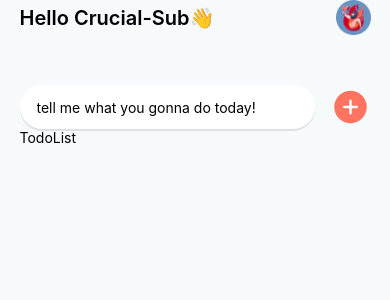
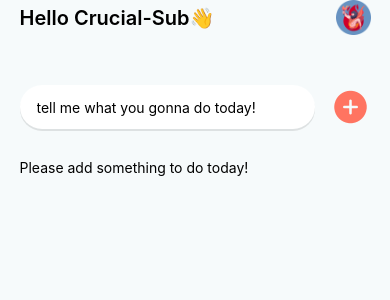
Before and after one commit to crucial-sub/odot, a React Native app: screen / in a window 390 px wide. Shown: the top 300 px of the page. Built offline with nearby package versions, Linux system fonts and the light colour scheme.

Commit message:
todoList 구현

```diff
--- a/src/components/Todos/Todo.tsx
+++ b/src/components/Todos/Todo.tsx
@@ -1,14 +1,39 @@
 import {StyleSheet, Text, View} from 'react-native';
 import React from 'react';
 
-const Todo = () => {
+interface TodoProps {
+  todo: string;
+}
+
+const Todo = ({todo}: TodoProps) => {
   return (
-    <View>
-      <Text>Todo</Text>
+    <View style={styles.todoWrapper}>
+      <View style={styles.checkState}></View>
+      <Text style={styles.todoText}>{todo}</Text>
     </View>
   );
 };
 
 export default Todo;
 
-const styles = StyleSheet.create({});
+const styles = StyleSheet.create({
+  todoWrapper: {
+    flexDirection: 'row',
+    alignItems: 'center',
+    height: 55,
+    padding: 15,
+    borderRadius: 12,
+    backgroundColor: '#ffffff',
+    shadowColor: '#00000026',
+    shadowOffset: {
+      width: 0,
+      height: 2,
+    },
+    shadowOpacity: 2,
+    shadowRadius: 0,
+  },
+  checkState: {},
+  todoText: {
+    fontWeight: 'bold',
+  },
+});
--- a/src/components/Todos/TodoInput.tsx
+++ b/src/components/Todos/TodoInput.tsx
@@ -1,13 +1,18 @@
-import {StyleSheet, Text, TextInput, View} from 'react-native';
-import React from 'react';
+import React, {Dispatch, SetStateAction} from 'react';
+import {StyleSheet, TextInput, View} from 'react-native';
 import Icon from 'react-native-vector-icons/Ionicons';
 
-const TodoInput = () => {
+interface TodoInputProps {
+  setTodos: Dispatch<SetStateAction<string[]>>;
+}
+
+const TodoInput = ({setTodos}: TodoInputProps) => {
   const [value, setValue] = React.useState('');
   const handleChangeValue = (text: string) => {
     setValue(text);
   };
   const handleAddTodo = () => {
+    setTodos(prev => [...prev, value]);
     setValue('');
   };
 
@@ -45,7 +50,8 @@ const styles = StyleSheet.create({
     },
     shadowOpacity: 2,
     shadowRadius: 0,
-    paddingLeft: 17,
+    paddingVertical: 12,
+    paddingHorizontal: 17,
   },
 });
 
--- a/src/components/Todos/TodoList.tsx
+++ b/src/components/Todos/TodoList.tsx
@@ -1,14 +1,31 @@
 import {StyleSheet, Text, View} from 'react-native';
 import React from 'react';
+import Todo from './Todo';
 
-const TodoList = () => {
+interface TodoListProps {
+  todos: string[];
+}
+
+const TodoList = ({todos}: TodoListProps) => {
+  console.log(todos);
   return (
-    <View>
-      <Text>TodoList</Text>
+    <View style={styles.todoListWrapper}>
+      {todos.length ? (
+        todos.map((todo, i) => {
+          return <Todo key={i} todo={todo} />;
+        })
+      ) : (
+        <Text>Please add something to do today!</Text>
+      )}
     </View>
   );
 };
 
 export default TodoList;
 
-const styles = StyleSheet.create({});
+const styles = StyleSheet.create({
+  todoListWrapper: {
+    marginTop: 30,
+    gap: 15,
+  },
+});
--- a/src/components/Todos/index.tsx
+++ b/src/components/Todos/index.tsx
@@ -1,13 +1,14 @@
-import {StyleSheet, Text, View} from 'react-native';
 import React from 'react';
+import {StyleSheet, View} from 'react-native';
 import TodoInput from './TodoInput';
 import TodoList from './TodoList';
 
 const Todos = () => {
+  const [todos, setTodos] = React.useState<string[]>([]);
   return (
     <View style={styles.todosWrapper}>
-      <TodoInput />
-      <TodoList />
+      <TodoInput setTodos={setTodos} />
+      <TodoList todos={todos} />
     </View>
   );
 };
```
